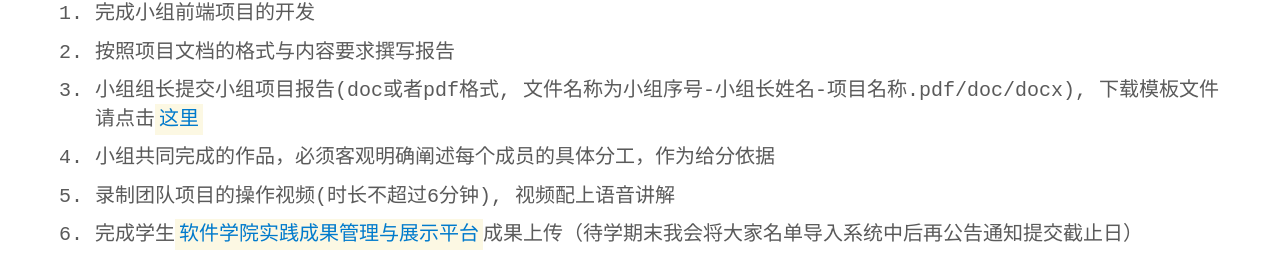
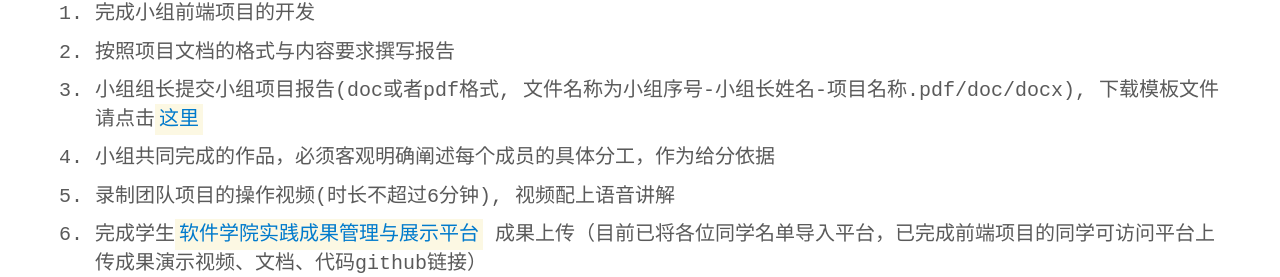
Before and after one commit to sinkingwen/fecls, a plain HTML site: page index.html in a window 1280 px wide. Shown: the part 493-770 px from the top of the page. Drawn offline with nearby package versions, Linux system fonts and the light colour scheme.

Commit message:
minor change

```diff
--- a/index.html
+++ b/index.html
@@ -42,8 +42,10 @@
           </li>
           <li>小组共同完成的作品，必须客观明确阐述每个成员的具体分工，作为给分依据</li>
           <li>录制团队项目的操作视频(时长不超过6分钟), 视频配上语音讲解</li>
-          <li>完成学生<a href="http://10.137.143.8/nkresult"
-              target="_blank"><mark>软件学院实践成果管理与展示平台</mark></a>成果上传（待学期末我会将大家名单导入系统中后再公告通知提交截止日）</li>
+          <li>完成学生<a href="http://10.137.143.8/nkresult" target="_blank"><mark>软件学院实践成果管理与展示平台</mark></a>
+            成果上传（目前已将各位同学名单导入平台，已完成前端项目的同学可访问平台上传成果演示视频、文档、代码github链接）
+          </li>
+          <!-- （待学期末我会将大家名单导入系统中后再公告通知提交截止日） -->
         </ol>
       </section>
 
```
